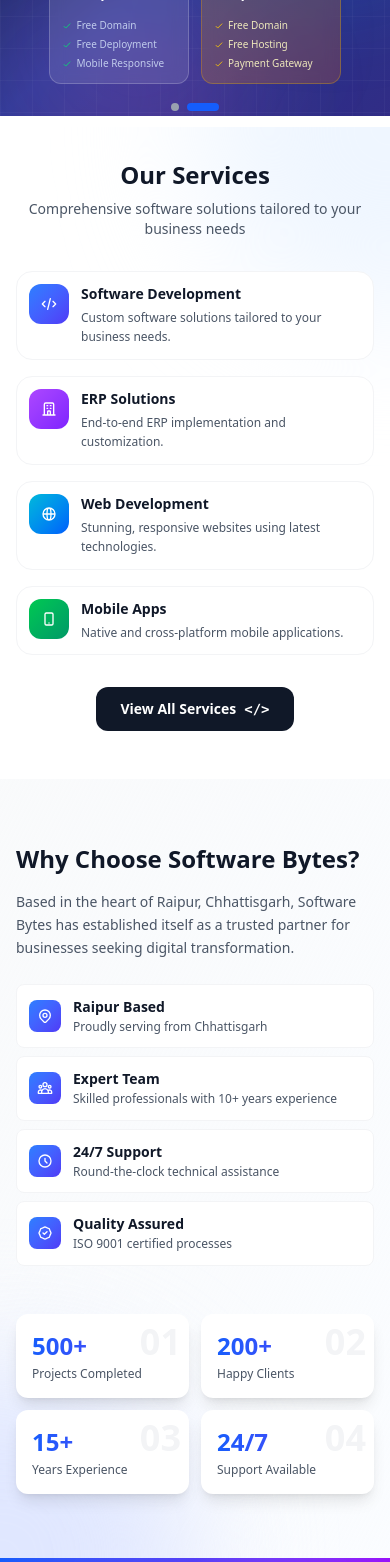
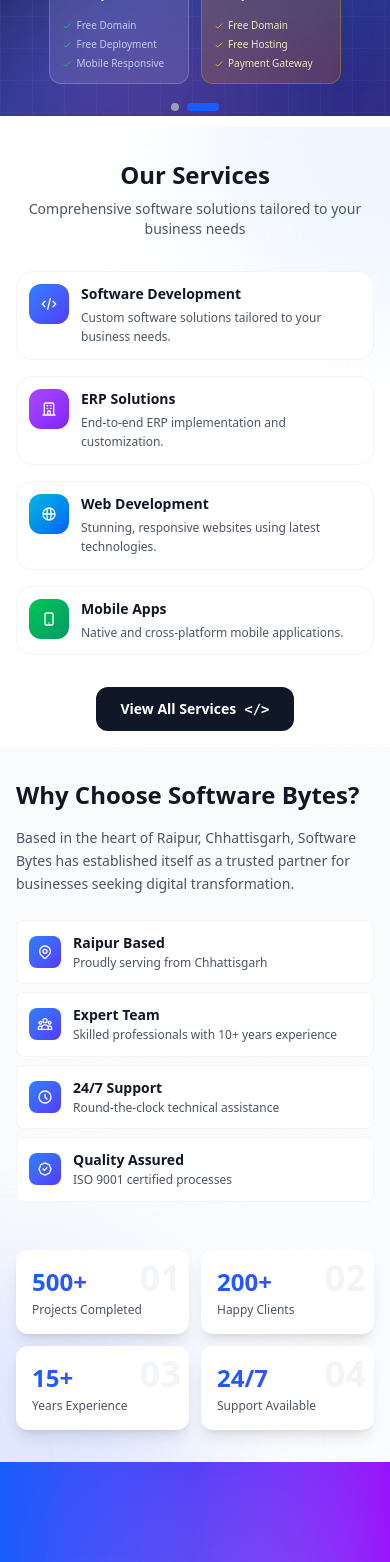
Before and after one commit to nadwivedi/softwarebytes, a React app in the folder frontend/: page / in a window 390 px wide. Shown: the part 320-1882 px from the top of the page. Built offline with nearby package versions, Linux system fonts and the light colour scheme; the HTML template or start-up script is replaced by a standard one.

Commit message:
imrpove ui

```diff
--- a/frontend/src/pages/Home.jsx
+++ b/frontend/src/pages/Home.jsx
@@ -97,7 +97,7 @@
       <HeroSlider />
 
       {/* Services Section */}
-      <section className="pt-8 pb-12 bg-white relative overflow-hidden">
+      <section className="pt-8 pb-4 md:pb-12 bg-white relative overflow-hidden">
         <div className="absolute top-0 right-0 w-96 h-96 bg-blue-50 rounded-full blur-3xl -translate-y-1/2 translate-x-1/2"></div>
 
         <div className="max-w-7xl mx-auto px-4 sm:px-6 lg:px-8 relative">
@@ -146,7 +146,7 @@
       </section>
 
       {/* Why Choose Us Section */}
-      <section className="py-16 bg-gradient-to-br from-gray-50 to-blue-50/30 relative overflow-hidden">
+      <section className="py-8 md:py-16 bg-gradient-to-br from-gray-50 to-blue-50/30 relative overflow-hidden">
         <div className="absolute bottom-0 left-0 w-96 h-96 bg-indigo-100 rounded-full blur-3xl translate-y-1/2 -translate-x-1/2"></div>
 
         <div className="max-w-7xl mx-auto px-4 sm:px-6 lg:px-8 relative">
```
